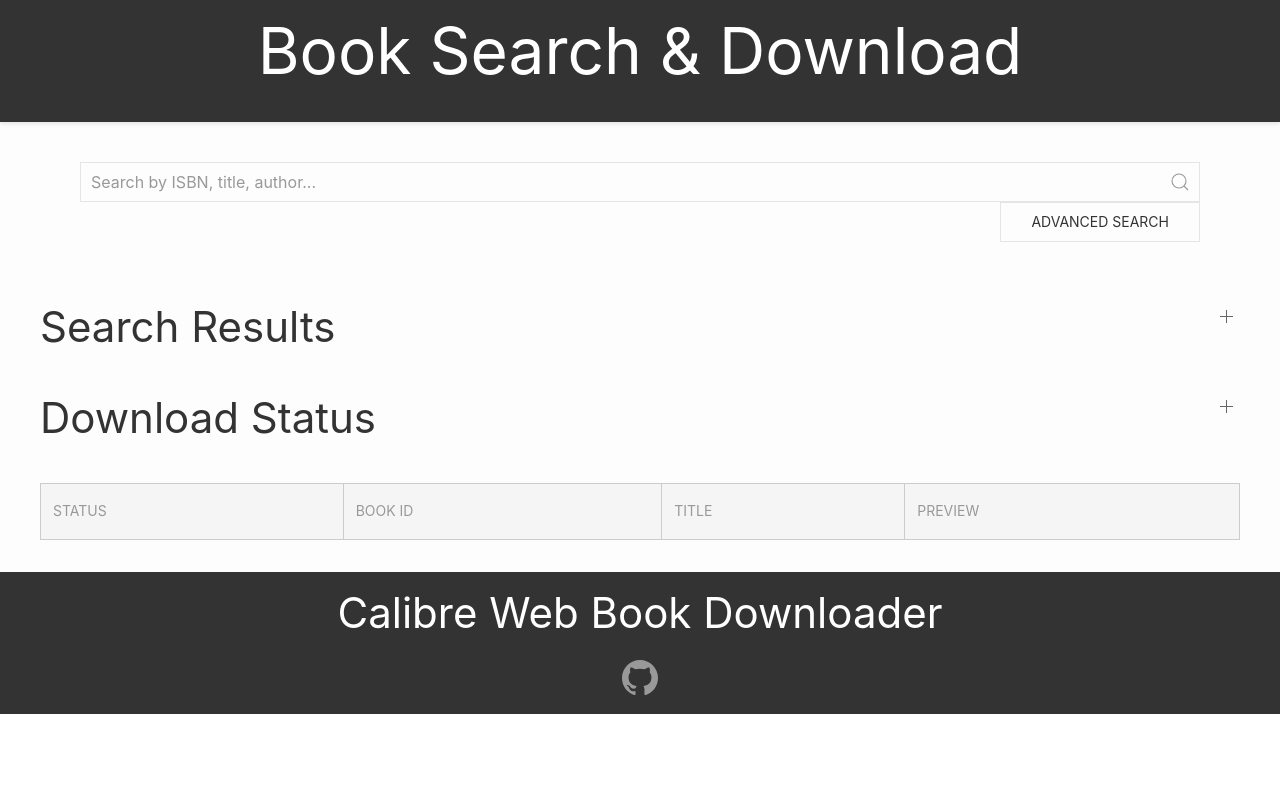
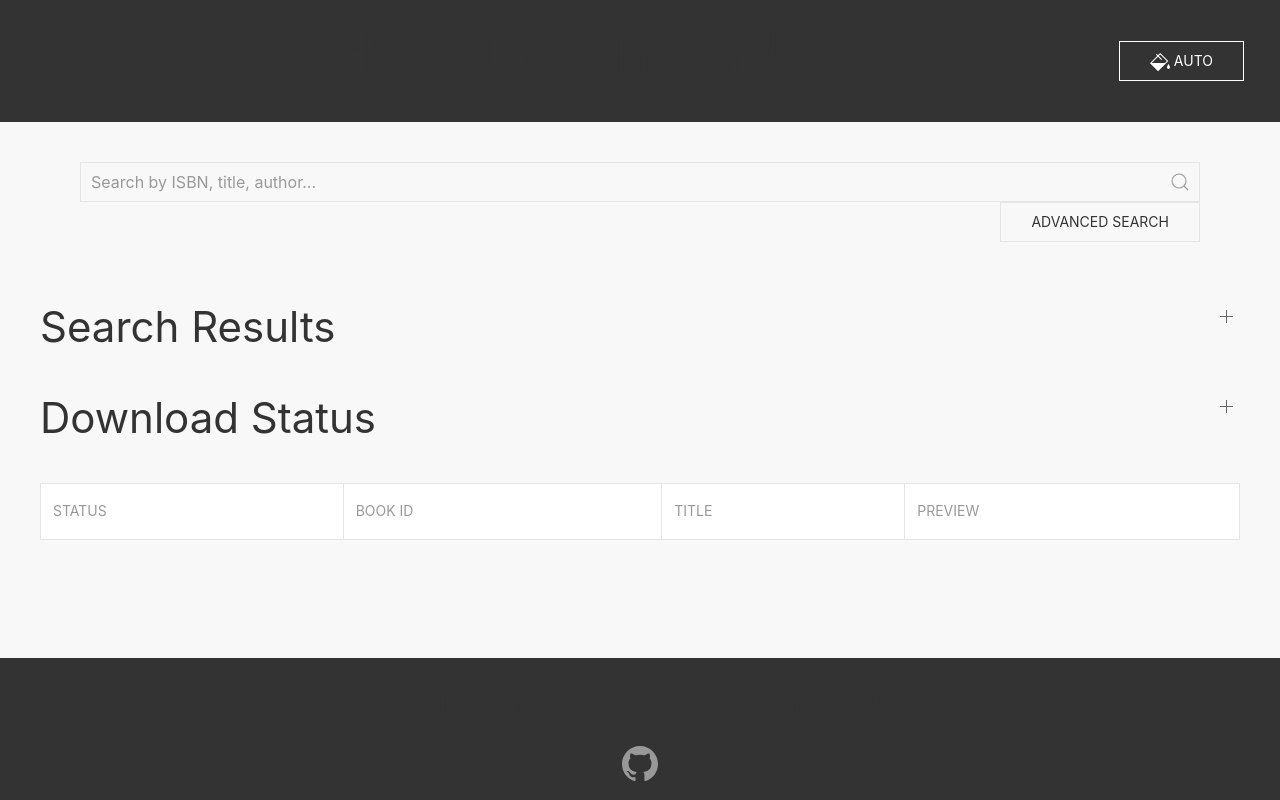
Before and after one commit to xPvtPancakes/calibre-web-automated-book-downloader, a Flask app: page / in a window 1280 px wide. Run offline with Flask 3, Linux system fonts and the light colour scheme; lists and menus that the app fills with data are empty; parts of the project's set-up code (start-up, migrations or seed data) failed here and were passed over; some libraries are stand-ins or nearby versions.

Commit message:
feat: implement dark mode with improved UI contrast and full-height layout (#91)
- Add theme toggle (light/dark/auto)
- Improve text contrast and readability
- Fix viewport height issues
- Ensure consistent styling across components

```diff
--- a/config.py
+++ b/config.py
@@ -67,15 +67,15 @@ if len(BOOK_LANGUAGE) == 0:
     BOOK_LANGUAGE = ['en']
 
 # Custom script settings
-CUSTOM_SCRIPT = os.getenv("CUSTOM_SCRIPT", None).strip()
+CUSTOM_SCRIPT = os.getenv("CUSTOM_SCRIPT", "").strip()
 # check if the script is valid
 if CUSTOM_SCRIPT:
     if not os.path.exists(CUSTOM_SCRIPT):
         logger.error(f"Custom script {CUSTOM_SCRIPT} does not exist")
-        CUSTOM_SCRIPT = None
+        CUSTOM_SCRIPT = ""
     elif not os.access(CUSTOM_SCRIPT, os.X_OK):
         logger.error(f"Custom script {CUSTOM_SCRIPT} is not executable")
-        CUSTOM_SCRIPT = None
+        CUSTOM_SCRIPT = ""
 
 # API settings
 FLASK_HOST = os.getenv("FLASK_HOST",  "0.0.0.0")
--- a/static/css/styles.css
+++ b/static/css/styles.css
@@ -1,13 +1,33 @@
 /* Base styles and CSS reset */
 :root {
+    /* Light theme variables */
     --primary-color: #0073e6;
     --primary-dark: #005bb5;
     --text-color: #333;
-    --background-color: #fdfdfd;
-    --border-color: #ccc;
+    --background-color: #f8f8f8;
+    --border-color: #e5e5e5;
     --header-bg: #333;
     --header-text: #fff;
     --loading-overlay: rgba(0, 0, 0, 0.5);
+    --card-background: #fff;
+    --table-background: #fff;
+    --table-hover-background: #f8f8f8;
+    --table-border-color: #e5e5e5;
+    --input-background: #fff;
+    --heading-color: #333;
+}
+
+[data-theme="dark"] {
+    /* Dark theme variables with improved contrast */
+    --background-color: #121212;
+    --text-color: #ffffff;
+    --heading-color: #ffffff;
+    --card-background: #1e1e1e;
+    --border-color: #404040;
+    --table-background: #1e1e1e;
+    --table-hover-background: #2d2d2d;
+    --table-border-color: #404040;
+    --input-background: #2d2d2d;
 }
 
 * {
@@ -17,10 +37,25 @@
 }
 
 /* Typography */
+html, body {
+    min-height: 100vh;
+    margin: 0;
+    padding: 0;
+}
+
 body {
     font-family: -apple-system, BlinkMacSystemFont, 'Segoe UI', Roboto, 'Helvetica Neue', Arial, sans-serif;
     line-height: 1.6;
     color: var(--text-color);
+    background: var(--background-color);
+    transition: background-color 0.3s ease, color 0.3s ease;
+    display: flex;
+    flex-direction: column;
+}
+
+main {
+    flex: 1;
+    min-height: 100%;
     background: var(--background-color);
 }
 
@@ -36,9 +71,9 @@ header {
 footer {
     text-align: center;
     padding: 1rem;
-    margin-top: 2rem;
     background: var(--header-bg);
     color: var(--header-text);
+    margin-top: auto;
 }
 
 /* Search Section */
@@ -341,3 +376,169 @@ th[data-sort="index"] {
     text-align: center;
     padding: 1rem !important;
 }
+
+/* Dark mode specific styles */
+[data-theme="dark"] .uk-card,
+[data-theme="dark"] .uk-modal-dialog {
+    background-color: var(--card-background);
+    color: var(--text-color);
+}
+
+[data-theme="dark"] .uk-table {
+    color: var(--text-color);
+}
+
+[data-theme="dark"] .uk-table-hover tbody tr:hover {
+    background-color: rgba(255, 255, 255, 0.1);
+}
+
+[data-theme="dark"] .uk-button-default {
+    background-color: var(--card-background);
+    color: var(--text-color);
+    border-color: var(--border-color);
+}
+
+[data-theme="dark"] .uk-search-input {
+    background-color: var(--card-background);
+    color: var(--text-color);
+    border-color: var(--border-color);
+}
+
+[data-theme="dark"] .uk-select {
+    background-color: var(--card-background);
+    color: var(--text-color);
+    border-color: var(--border-color);
+}
+
+/* Table styles */
+.uk-table {
+    background-color: var(--table-background);
+    color: var(--text-color);
+    border-color: var(--table-border-color);
+}
+
+.uk-table th {
+    color: var(--text-color);
+    background-color: var(--table-background);
+    border-bottom-color: var(--table-border-color);
+}
+
+.uk-table td {
+    color: var(--text-color);
+    background-color: var(--table-background);
+    border-bottom-color: var(--table-border-color);
+}
+
+.uk-table-hover tbody tr:hover,
+.uk-table-hover tbody tr:hover td {
+    background-color: var(--table-hover-background);
+}
+
+/* Input styles */
+.uk-search-input,
+.uk-input,
+.uk-select,
+.uk-textarea {
+    background-color: var(--input-background);
+    color: var(--text-color);
+    border-color: var(--border-color);
+}
+
+/* Button styles */
+.uk-button-default {
+    background-color: var(--card-background);
+    color: var(--text-color);
+    border-color: var(--border-color);
+}
+
+.uk-button-default:hover {
+    background-color: var(--table-hover-background);
+    color: var(--text-color);
+    border-color: var(--border-color);
+}
+
+/* Dropdown styles */
+.uk-dropdown {
+    background-color: var(--card-background);
+    color: var(--text-color);
+    border-color: var(--border-color);
+}
+
+.uk-dropdown-nav > li > a {
+    color: var(--text-color);
+}
+
+.uk-dropdown-nav > li > a:hover {
+    background-color: var(--table-hover-background);
+}
+
+/* Modal styles */
+.modal-overlay {
+    background-color: rgba(0, 0, 0, 0.5);
+}
+
+.details-container {
+    background-color: var(--card-background);
+    color: var(--text-color);
+    border-color: var(--border-color);
+}
+
+/* Status colors - ensure they remain visible in dark mode */
+.status-downloading {
+    color: #4CAF50 !important;
+}
+
+.status-available {
+    color: #2196F3 !important;
+}
+
+.status-error {
+    color: #f44336 !important;
+}
+
+/* Header specific button styles */
+header .uk-button-default {
+    color: var(--header-text) !important;
+    background-color: transparent;
+    border-color: var(--header-text);
+}
+
+header .uk-button-default:hover {
+    background-color: rgba(255, 255, 255, 0.1);
+    border-color: var(--header-text);
+    color: var(--header-text) !important;
+}
+
+/* Ensure dropdown text is visible when opened */
+header .uk-dropdown {
+    background-color: var(--card-background);
+}
+
+header .uk-dropdown-nav > li > a {
+    color: var(--text-color);
+}
+
+header .uk-dropdown-nav > li > a:hover {
+    color: var(--text-color);
+    background-color: var(--table-hover-background);
+}
+
+/* Update headings to use heading color */
+h1, h2, h3, h4, h5, h6,
+.uk-heading-small,
+.uk-heading-medium,
+.uk-heading-large,
+.uk-heading-xlarge,
+.uk-heading-2xlarge {
+    color: var(--heading-color) !important;
+}
+
+/* Ensure accordion titles are visible */
+.uk-accordion-title {
+    color: var(--heading-color) !important;
+}
+
+/* Ensure search results heading is visible */
+#results-section-accordion .uk-accordion-title h1 {
+    color: var(--heading-color) !important;
+}
--- a/static/js/main.js
+++ b/static/js/main.js
@@ -22,7 +22,12 @@ document.addEventListener('DOMContentLoaded', () => {
         statusTable: document.getElementById('status-table'),
         statusTableBody: document.querySelector('#status-table tbody'),
         modalOverlay: document.getElementById('modal-overlay'),
-        detailsContainer: document.getElementById('details-container')
+        detailsContainer: document.getElementById('details-container'),
+        theme: {
+            toggle: document.getElementById('theme-toggle'),
+            text: document.getElementById('theme-text'),
+            dropdown: document.querySelector('[uk-dropdown]'),
+        }
     };
 
     // State
@@ -596,6 +601,61 @@ document.addEventListener('DOMContentLoaded', () => {
         }
     };
 
+    // Theme Management
+    const theme = {
+        STORAGE_KEY: 'preferred-theme',
+
+        init() {
+            this.loadTheme();
+            this.setupListeners();
+        },
+
+        loadTheme() {
+            const savedTheme = localStorage.getItem(this.STORAGE_KEY) || 'auto';
+            this.applyThemePreference(savedTheme);
+            this.updateButtonText(savedTheme);
+        },
+
+        applyThemePreference(preference) {
+            if (preference === 'auto') {
+                const isDarkMode = window.matchMedia('(prefers-color-scheme: dark)').matches;
+                document.documentElement.setAttribute('data-theme', isDarkMode ? 'dark' : 'light');
+            } else {
+                document.documentElement.setAttribute('data-theme', preference);
+            }
+        },
+
+        setupListeners() {
+            // Listen for system theme changes
+            const darkModeMediaQuery = window.matchMedia('(prefers-color-scheme: dark)');
+            darkModeMediaQuery.addEventListener('change', (e) => {
+                if (localStorage.getItem(this.STORAGE_KEY) === 'auto') {
+                    document.documentElement.setAttribute('data-theme', e.matches ? 'dark' : 'light');
+                }
+            });
+
+            // Theme selection listeners
+            const themeLinks = document.querySelectorAll('.uk-dropdown-nav a[data-theme]');
+            themeLinks.forEach(link => {
+                link.addEventListener('click', (e) => {
+                    e.preventDefault();
+                    const selectedTheme = e.target.getAttribute('data-theme');
+                    localStorage.setItem(this.STORAGE_KEY, selectedTheme);
+                    this.applyThemePreference(selectedTheme);
+                    this.updateButtonText(selectedTheme);
+                });
+            });
+        },
+
+        updateButtonText(currentTheme) {
+            const themeText = currentTheme.charAt(0).toUpperCase() + currentTheme.slice(1);
+            const themeTextElement = document.getElementById('theme-text');
+            if (themeTextElement) {
+                themeTextElement.textContent = themeText;
+            }
+        }
+    };
+
     // Event Listeners
     function setupEventListeners() {
         // Search events
@@ -671,6 +731,7 @@ document.addEventListener('DOMContentLoaded', () => {
     // Initialize
     function init() {
         setupEventListeners();
+        theme.init();  // Initialize theme management
         status.fetch();
         setInterval(() => status.fetch(), REFRESH_INTERVAL);
     }
--- a/templates/index.html
+++ b/templates/index.html
@@ -18,7 +18,22 @@
 </head>
 <body>
     <header>
-        <h1 class="uk-heading-medium" style="color: white;">Book Search & Download</h1>
+        <div class="uk-flex uk-flex-between uk-flex-middle">
+            <h1 class="uk-heading-medium" style="color: white;">Book Search & Download</h1>
+            <div class="uk-margin-right">
+                <button class="uk-button uk-button-default" type="button" id="theme-toggle">
+                    <span uk-icon="icon: paint-bucket"></span>
+                    <span id="theme-text">Theme</span>
+                </button>
+                <div uk-dropdown="mode: click">
+                    <ul class="uk-nav uk-dropdown-nav">
+                        <li><a href="#" data-theme="light">Light</a></li>
+                        <li><a href="#" data-theme="dark">Dark</a></li>
+                        <li><a href="#" data-theme="auto">Auto (System)</a></li>
+                    </ul>
+                </div>
+            </div>
+        </div>
     </header>
 
     <main>
```
